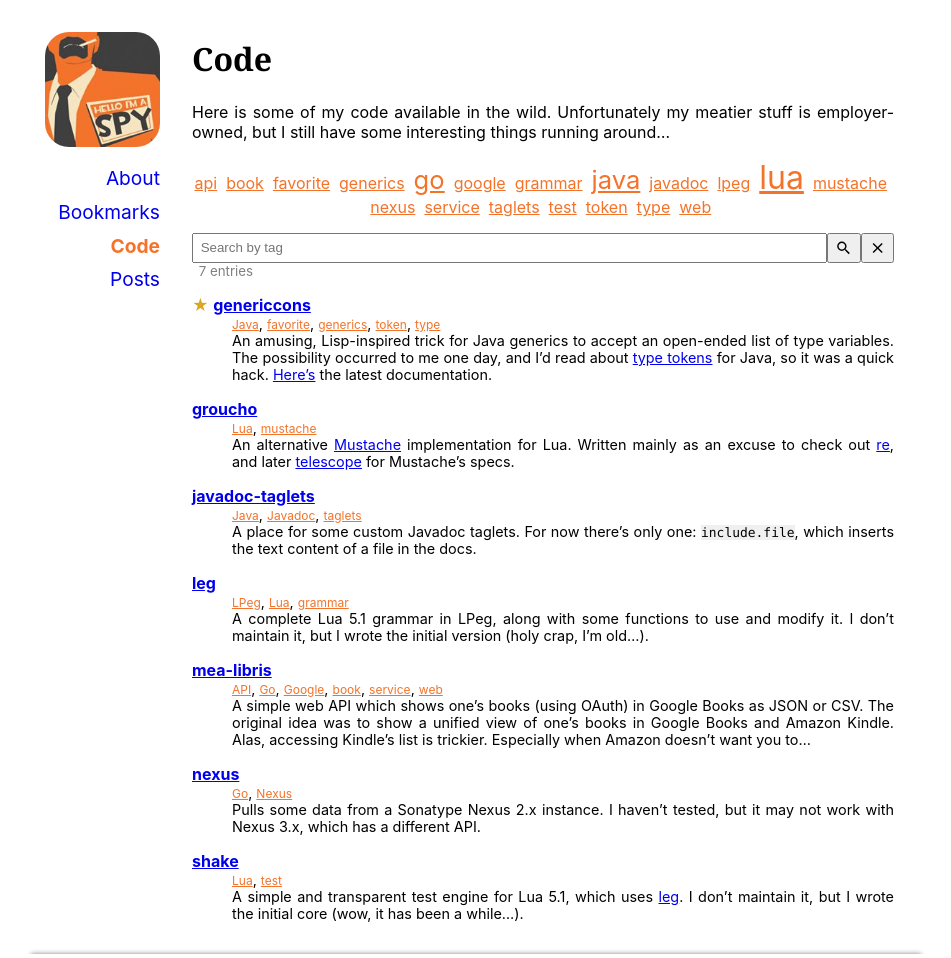
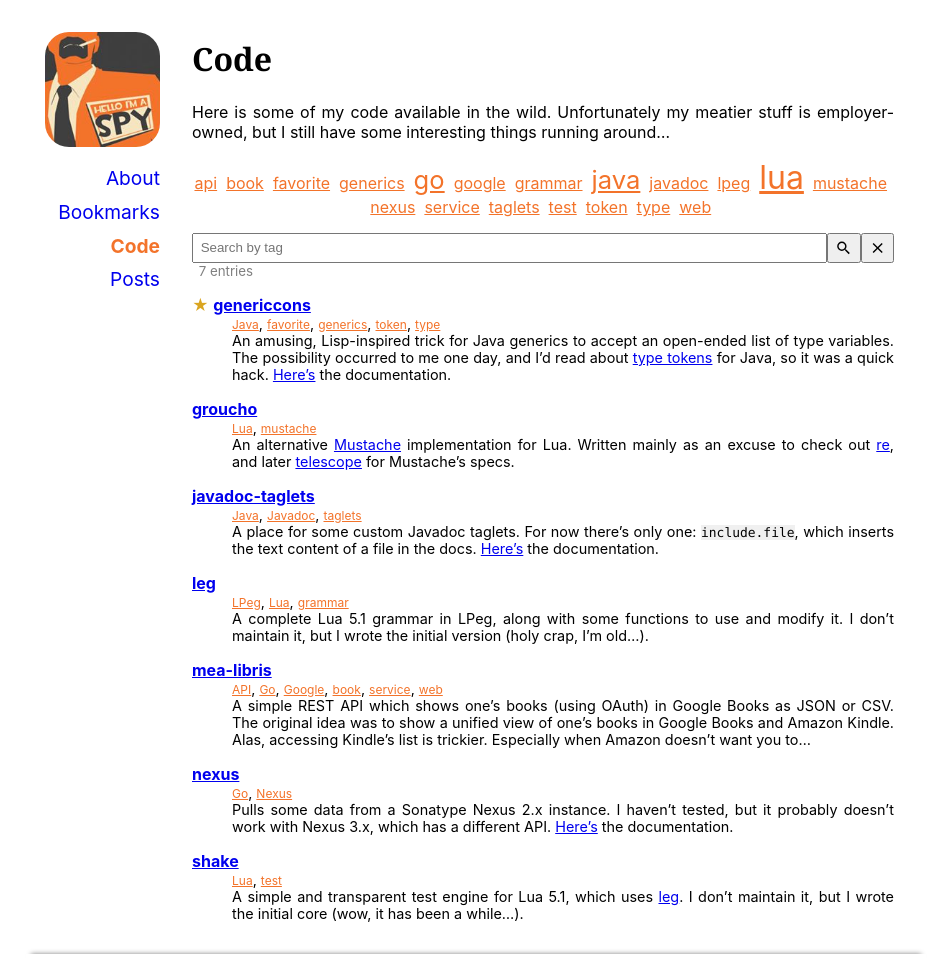
Before and after one commit to hanjos/hanjos.github.io, a Jekyll site: the page built from code.md, in a window 1280 px wide, cut to the strip 0-958 px from the top of the page. Shown: the whole strip, without its empty margins (164-1115 px from the left). Built offline with Jekyll 4.4.1, drawn with Linux system fonts in a browser that asks for light colours.

Commit message:
Update code.yml

```diff
--- a/_data/code.yml
+++ b/_data/code.yml
@@ -1,14 +1,14 @@
 - title: mea-libris
   url: https://github.com/hanjos/mea-libris
-  description: A simple web API which shows one's books (using OAuth) in Google Books as JSON or CSV. The original idea was to show a unified view of one's books in Google Books and Amazon Kindle. Alas, accessing Kindle's list is trickier. Especially when Amazon doesn't want you to...
+  description: A simple REST API which shows one's books (using OAuth) in Google Books as JSON or CSV. The original idea was to show a unified view of one's books in Google Books and Amazon Kindle. Alas, accessing Kindle's list is trickier. Especially when Amazon doesn't want you to...
   tags: ['API', 'book', 'Go', 'Google', 'service', 'web']
 - title: javadoc-taglets
   url: https://github.com/hanjos/javadoc-taglets
-  description: "A place for some custom Javadoc taglets. For now there's only one: `include.file`, which inserts the text content of a file in the docs."
+  description: "A place for some custom Javadoc taglets. For now there's only one: `include.file`, which inserts the text content of a file in the docs. [Here's](https://sbrubbles.org/javadoc-taglets/index.html) the documentation."
   tags: ['Java', 'Javadoc', 'taglets']
 - title: nexus
   url: https://github.com/hanjos/nexus
-  description: Pulls some data from a Sonatype Nexus 2.x instance. I haven't tested, but it may not work with Nexus 3.x, which has a different API.
+  description: Pulls some data from a Sonatype Nexus 2.x instance. I haven't tested, but it probably doesn't work with Nexus 3.x, which has a different API. [Here's](https://godoc.org/sbrubbles.org/go/nexus) the documentation.
   tags: ['Go', 'Nexus']
 - title: groucho
   url: https://github.com/hanjos/groucho
@@ -16,7 +16,7 @@
   tags: ['Lua', 'mustache']
 - title: genericcons
   url: https://github.com/hanjos/genericcons
-  description: An amusing, Lisp-inspired trick for Java generics to accept an open-ended list of type variables. The possibility occurred to me one day, and I'd read about [type tokens](http://gafter.blogspot.com/2006/12/super-type-tokens.html) for Java, so it was a quick hack. [Here's](https://sbrubbles.org/genericcons/docs/0.3/apidocs/index.html) the latest documentation.
+  description: An amusing, Lisp-inspired trick for Java generics to accept an open-ended list of type variables. The possibility occurred to me one day, and I'd read about [type tokens](http://gafter.blogspot.com/2006/12/super-type-tokens.html) for Java, so it was a quick hack. [Here's](https://sbrubbles.org/genericcons/docs/0.3/apidocs/index.html) the documentation.
   tags: ['favorite', 'generics', 'Java', 'token', 'type']
 - title: leg
   url: https://github.com/keplerproject/leg
```
